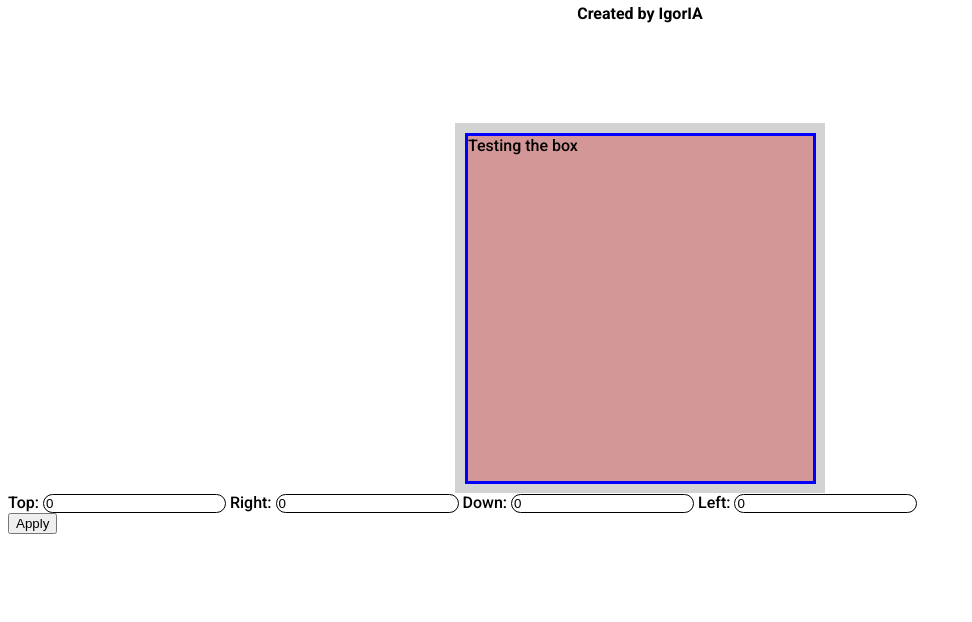
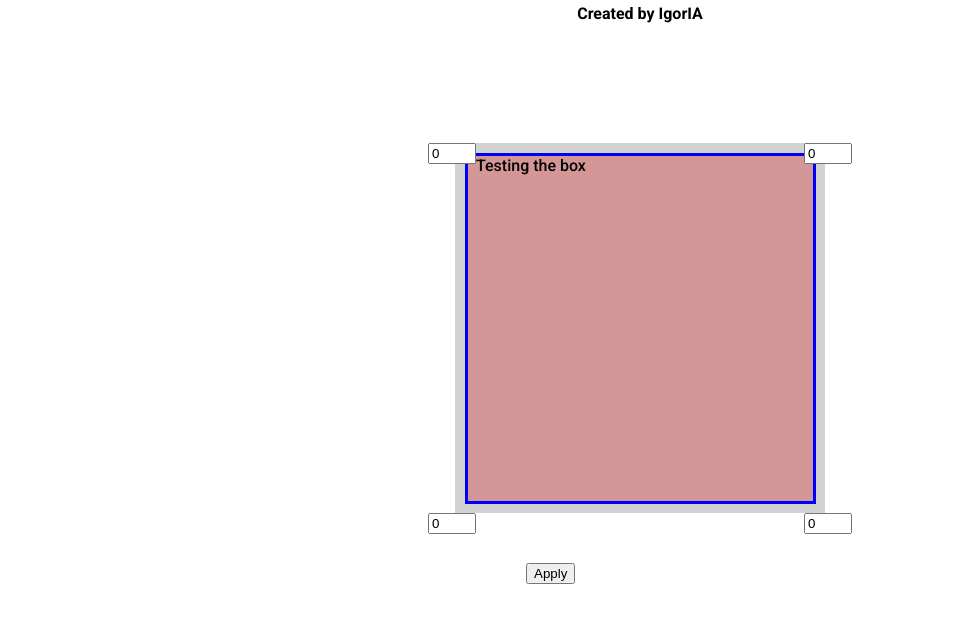
Before and after one commit to IgorSAssis/Border-radius-previewer, a plain HTML site: page index.html in a window 1280 px wide. Shown: the part 62-684 px from the top of the page, without its empty margins (0-972 px from the left). Drawn offline with Linux system fonts and the light colour scheme.

Commit message:
Adding field in each corner of the box

```diff
--- a/app.js
+++ b/app.js
@@ -1,8 +1,8 @@
 const box = document.querySelector("div#box")
-const topInput = document.querySelector("input.value-top")
-const rightInput = document.querySelector("input.value-right")
-const bottomInput = document.querySelector("input.value-bottom")
-const leftInput = document.querySelector("input.value-left")
+const topInput = document.querySelector("input#value-top")
+const rightInput = document.querySelector("input#value-right")
+const bottomInput = document.querySelector("input#value-bottom")
+const leftInput = document.querySelector("input#value-left")
 
 const buttonApply = document.querySelector("button#apply")
 
--- a/index.html
+++ b/index.html
@@ -14,23 +14,16 @@
 
         <div id="container">
 
+            <input id="value-top" class="valueGroup1" type="text" value="0"/>
+            <input id="value-right" class="valueGroup2" type="text" value="0"/>
+
             <div id="box-container">
-
                 <div id="box">Testing the box</div>
-
             </div>
 
-            <div id="inputs">
-
-                <span class="value-top"> Top: </span><input class="value-top" type="text" value="0" /> </span>
-                <span class="value-right"> Right: <input class="value-right" type="text" value="0" /> </span>
-                <span class="value-down"> Down: <input class="value-bottom" type="text" value="0" /> </span>
-                <span class="value-left"> Left: <input class="value-left" type="text" value="0" /> </span>
-
-            </div>
-
-            <button id="applyValues" onclick="applyValuesToBox()" onkeypress="">Apply</button>
-
+            <input id="value-bottom" class="valueGroup1" type="text" value="0"/>
+            <input id="value-left" class="valueGroup2" type="text" value="0"/>
+            <button id="apply" onclick="applyValuesToBox()" >Apply</button>
         </div>
         <script src="./app.js"></script>
     </body>
--- a/styles.css
+++ b/styles.css
@@ -14,12 +14,12 @@ body {
 }
 
 #container {
-    margin: auto;
+    padding: 20px;
 }
 
 #box-container{
-    align-items: center;
     margin: auto;
+    flex: 1;
     background-color: rgba(165, 42, 42, 0.486);
     width: 350px;
     height: 350px;
@@ -33,7 +33,17 @@ body {
     border-radius: 0px 0px 0px 0px;
 }
 
-#inputs input {
-    border: thin solid black;
-    border-radius: 10px;
+.valueGroup1 {
+    float: left;
+    width: 40px;
+    margin-left: 400px;
 }
+.valueGroup2 {
+    float: right;
+    width: 40px;
+    margin-right: 400px;
+}
+
+#apply {
+    margin: 50px;
+}
```
